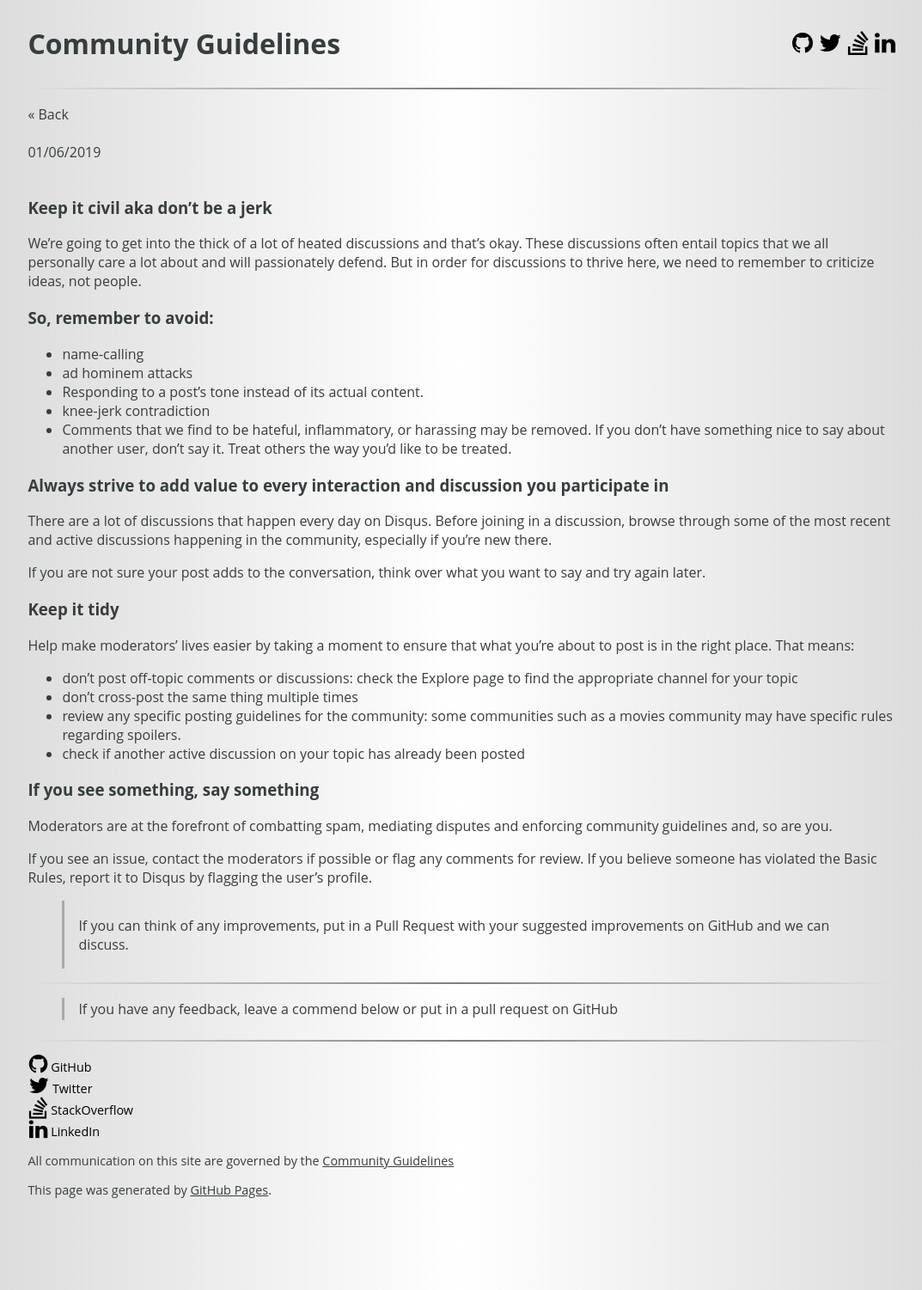
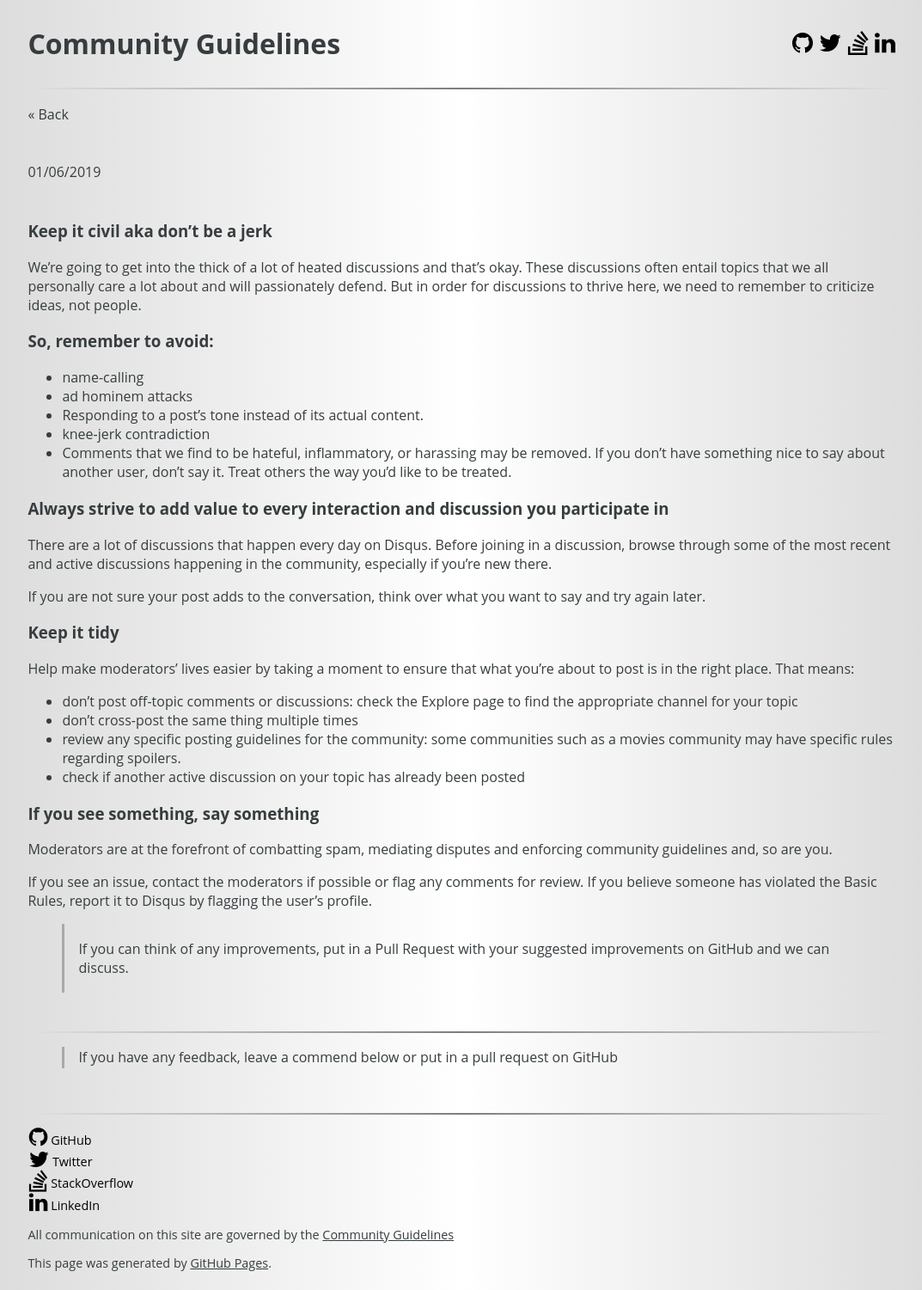
Before and after one commit to DillonAd/DillonAd.github.io, a Jekyll site: the page built from community-guidelines.md, in a window 1280 px wide. Shown: the whole page at 86% size, without its empty margins (102-1175 px from the left). Built offline with Jekyll 4.4.1, drawn with Linux system fonts in a browser that asks for light colours; nearby versions of some CDN libraries.

Commit message:
Formatting spacing in Post layout

```diff
--- a/_layouts/post.html
+++ b/_layouts/post.html
@@ -3,15 +3,13 @@ layout: default
 ---
 <a href="{{ site.url }}">&laquo; Back</a>
 
-<br /><br />
-
 <div class="post">
     {{ page.date | date: "%m/%d/%Y" }}
-    <br /><br />
-    {{ content }}
 
+    <div class="post-content">
+        {{ content }}
+    </div>
     <hr>
-
     <blockquote>
         If you have any feedback, leave a commend below or put in a pull request on <a href="{{ site.repository_url }}">GitHub</a>
     </blockquote>
--- a/styles.css
+++ b/styles.css
@@ -105,6 +105,8 @@ article > h3 > a {
     color:#d5000d;
 }
 
+.post, .post-content { margin: 5vh 0vh 5vh 0vh; }
+
 footer {
     font-size: .9em;
     vertical-align: baseline;
```
